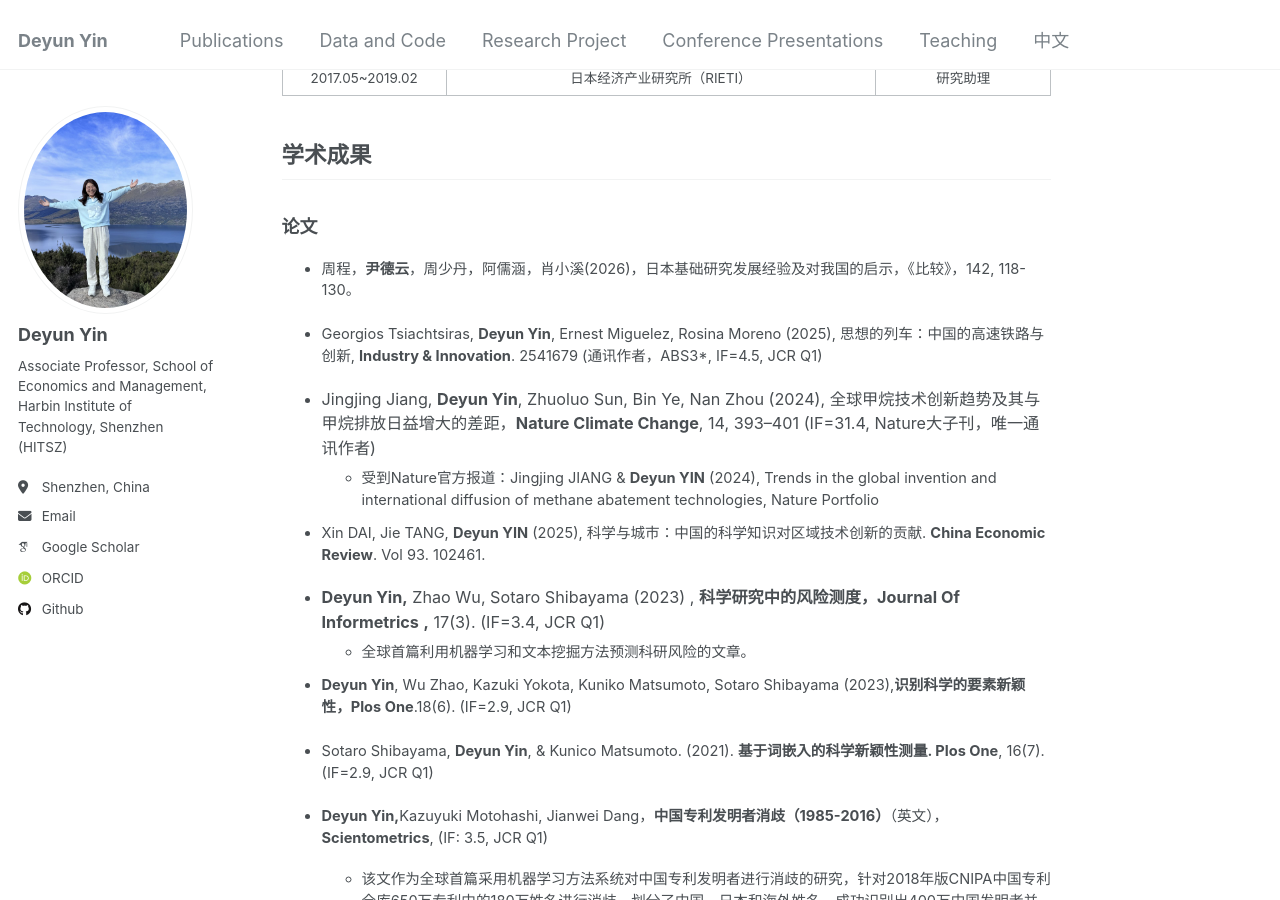
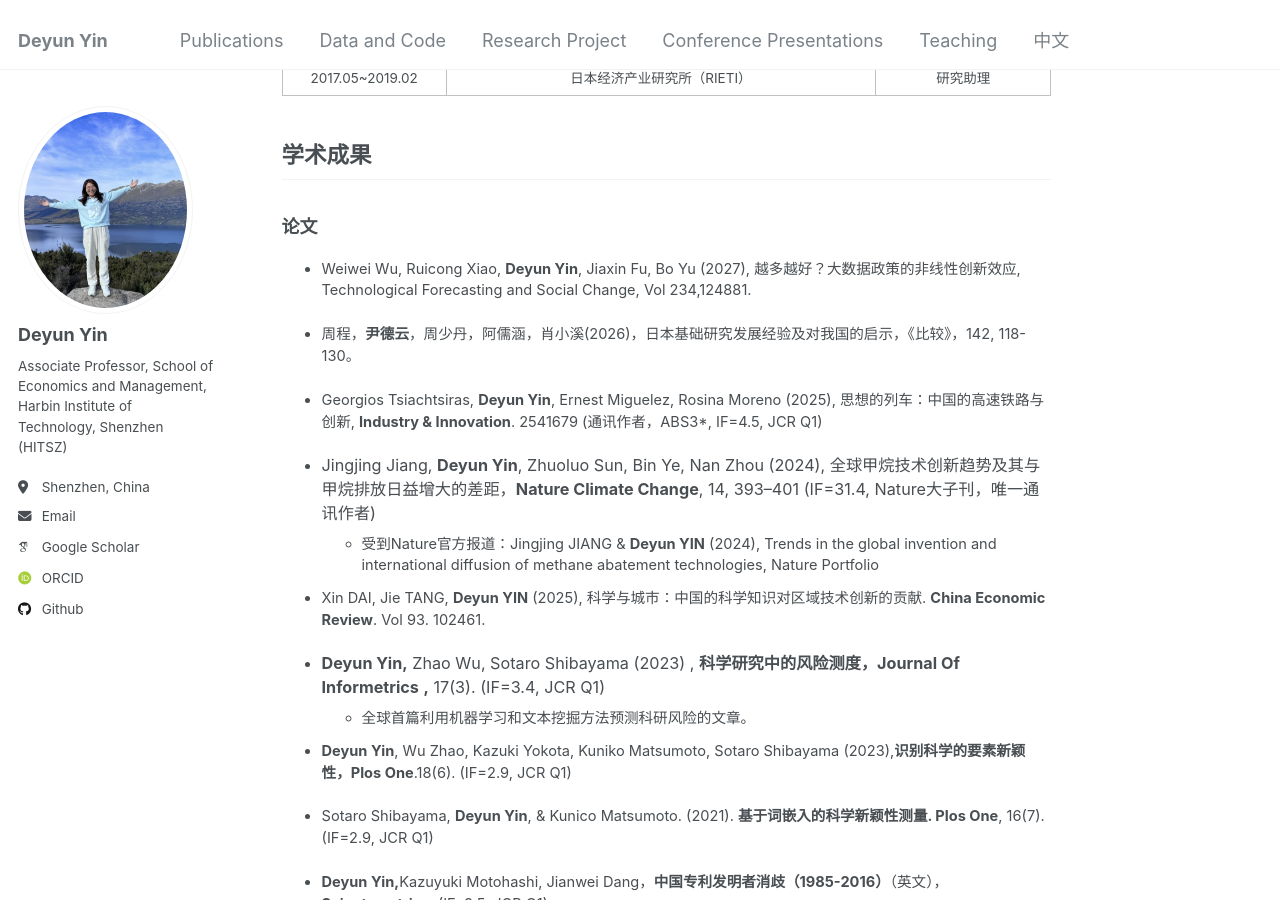
Before and after one commit to DeyunYinWIPO/DeyunYinWIPO.github.io, a Jekyll site: the page built from _pages/cn_version.md, in a window 1280 px wide and 900 px high, scrolled down 1869 px. Built offline with Jekyll 4.4.1, drawn with Linux system fonts in a browser that asks for light colours; some web fonts are replaced.

```diff
--- a/_pages/cn_version.md
+++ b/_pages/cn_version.md
@@ -62,6 +62,8 @@ redirect_from:
 ## 学术成果
 
 ### 论文
+-  Weiwei Wu, Ruicong Xiao, **Deyun Yin**, Jiaxin Fu, Bo Yu (2027), 越多越好？大数据政策的非线性创新效应, Technological Forecasting and Social Change, Vol 234,124881.
+
 - 周程，**尹德云**，周少丹，阿儒涵，肖小溪(2026)，日本基础研究发展经验及对我国的启示，《比较》，142, 118-130。
 
 - Georgios Tsiachtsiras, **Deyun Yin**, Ernest Miguelez, Rosina Moreno (2025), 思想的列车：中国的高速铁路与创新, **Industry & Innovation**. 2541679 (通讯作者，ABS3*, IF=4.5, JCR Q1)
```
Also changed, not shown: _pages/publications2.md (+1 -0 lines).
